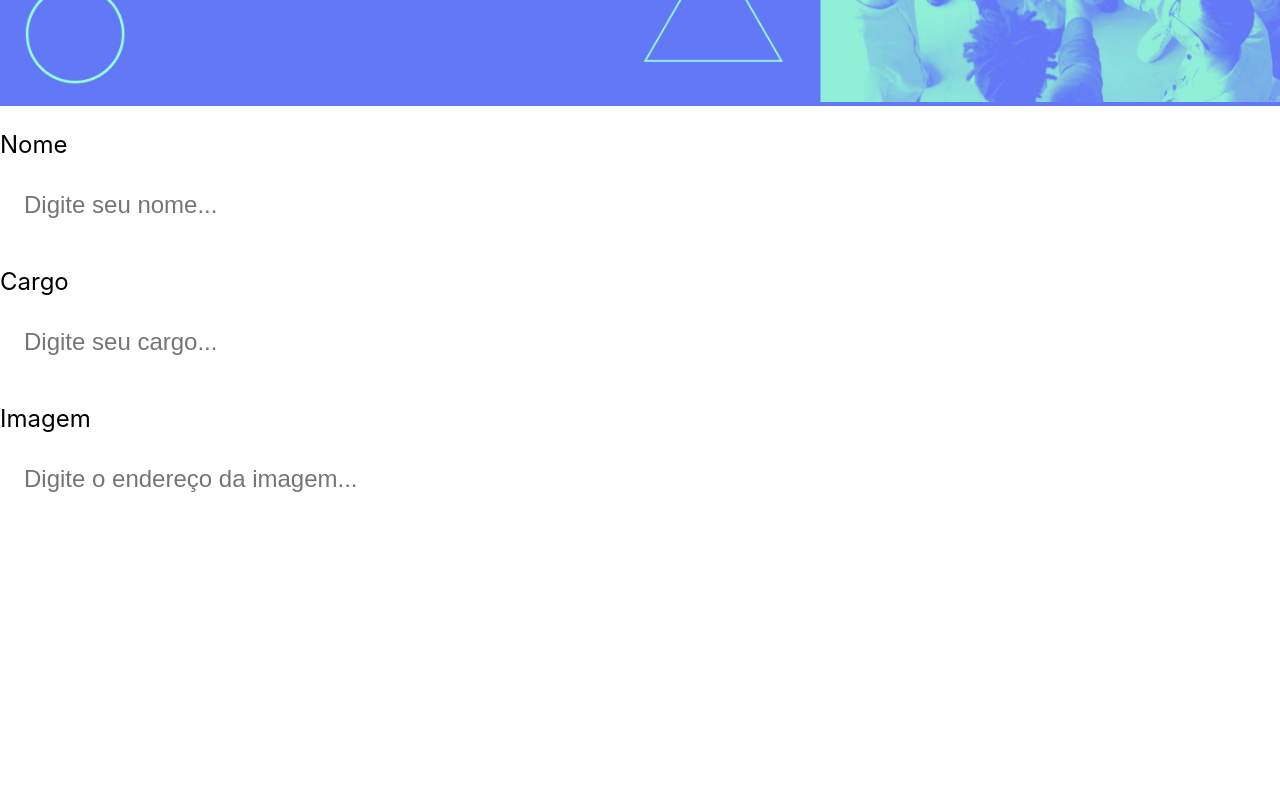
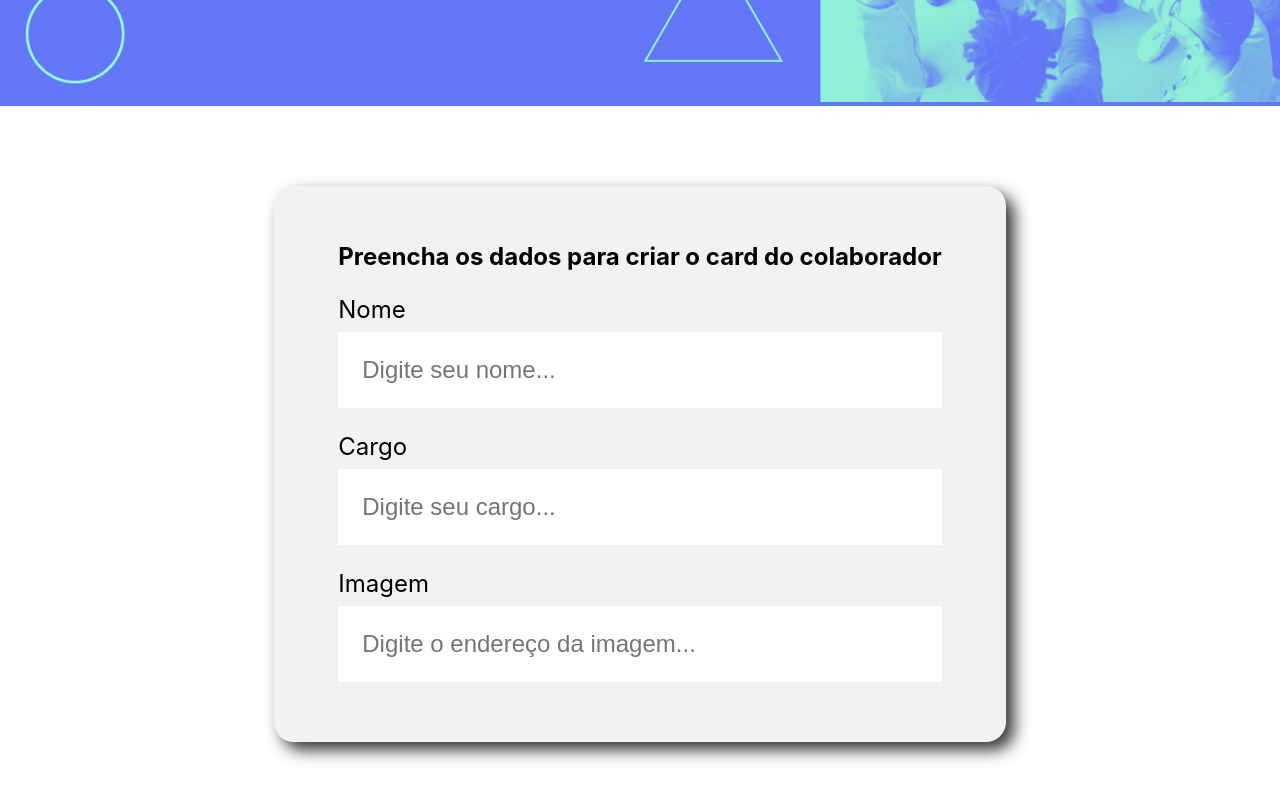
Before and after one commit to jmateusps16/ReactProjects, a React (Create React App) app in the folder organo/: page / in a window 1280 px wide. Shown: the part 392-1192 px from the top of the page. Before the commit the page ends 933 px from the top, so only its background shows below. Built offline with nearby package versions, Linux system fonts and the light colour scheme.

Commit message:
componentized formfield

```diff
--- a/organo/src/App.js
+++ b/organo/src/App.js
@@ -1,13 +1,11 @@
 import Banner from './components/Banner';
-import TextField from './components/TextField';
+import FormField from './components/FormField';
 
 function App() {
   return (
     <div className="App">
       <Banner />
-      <TextField label="Nome" placeholder="Digite seu nome"/>
-      <TextField label="Cargo" placeholder="Digite seu cargo"/>
-      <TextField label="Imagem"  placeholder="Digite o endereço da imagem"/>
+      <FormField />
     </div>
   );
 }
--- /dev/null
+++ b/organo/src/components/FormField/FormField.css
@@ -0,0 +1,13 @@
+.form-field {
+    display: flex;
+    justify-content: center;
+    margin: 80px 0;
+}
+
+.form-field form {
+    max-width: 80%;
+    background-color: #F2F2F2;
+    border-radius: 20px;
+    padding: 36px 64px;
+    box-shadow: 8px 8px 16px rgba(0, 0, 0, 0.8);
+}
--- /dev/null
+++ b/organo/src/components/FormField/index.js
@@ -0,0 +1,17 @@
+import TextField from '../TextField'
+import './FormField.css'
+
+const FormField = () => {
+    return (
+        <section className='form-field'>
+            <form>
+                <h2>Preencha os dados para criar o card do colaborador</h2>
+                <TextField label="Nome" placeholder="Digite seu nome" />
+                <TextField label="Cargo" placeholder="Digite seu cargo" />
+                <TextField label="Imagem" placeholder="Digite o endereço da imagem" />
+            </form>
+        </section>
+    )
+}
+
+export default FormField
```
